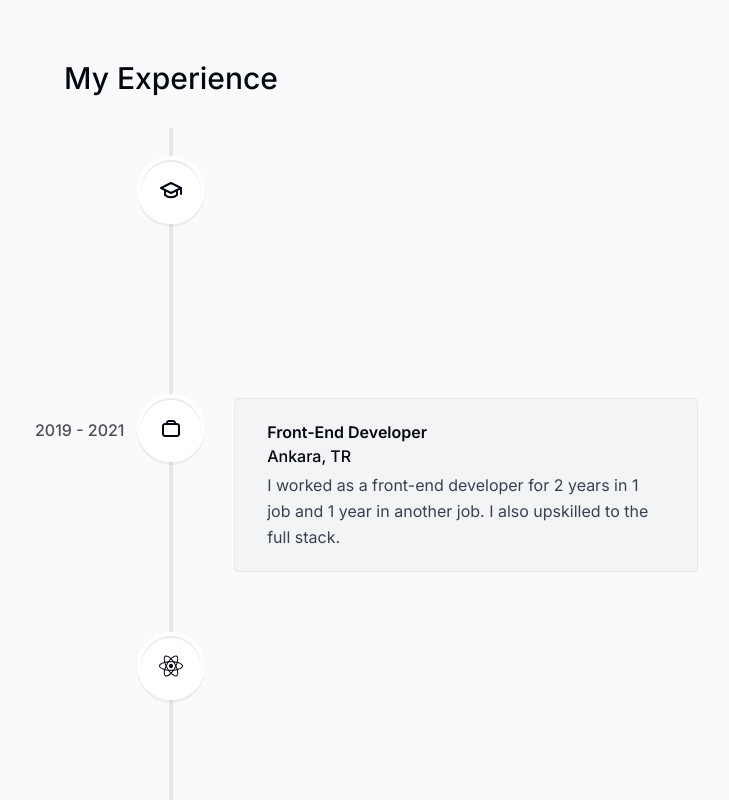
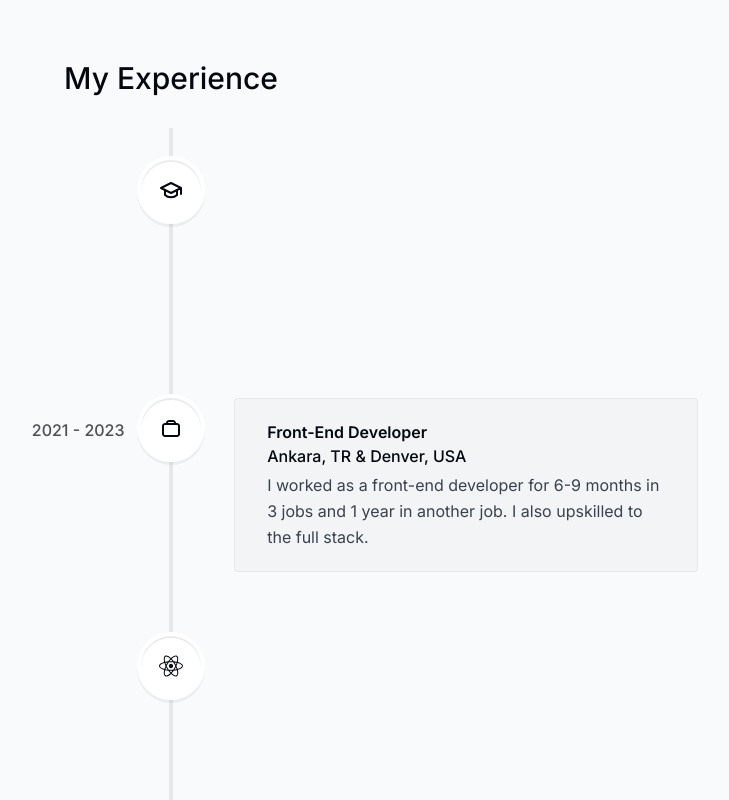
Before and after one commit to bbilginerdem/my-portfolio, a Next.js app: page / in a window 1280 px wide. Shown: the part 2900-3700 px from the top of the page, without its empty margins (469-1198 px from the left). Built offline with nearby package versions, Linux system fonts and the light colour scheme.

Commit message:
data changed and few fixes

```diff
--- a/components/Contact.tsx
+++ b/components/Contact.tsx
@@ -19,8 +19,8 @@ export default function Contact() {
       </p>
 
       <form className="mt-10 flex flex-col">
-        <input className="h-14 px-4 rounded-lg borderBlack" type="email" placeholder="Your email" />
-        <textarea className="h-52 my-3 rounded-lg borderBlack p-4" placeholder="Your message" />
+        <input className="h-14 px-4 rounded-lg borderBlack" type="email" required maxLength={500} placeholder="Your email" />
+        <textarea className="h-52 my-3 rounded-lg borderBlack p-4" required maxLength={500} placeholder="Your message" />
         <button type="submit" className="group flex h-[3rem] w-[8rem] bg-gray-900 text-white rounded-full outline-none transition-all items-center justify-center gap-2 focus:scale-110 hover:scale-110 active:scale-105 hover:bg-gray-950">Submit <FaPaperPlane className="text-sx opacity-80 transition-all group-hover:translate-x-1 group-hover:-translate-y-1 group-active:translate-y-0 group-active:translate-x-1" /></button>{" "}
       </form>
     </motion.section>
--- a/components/Intro.tsx
+++ b/components/Intro.tsx
@@ -8,9 +8,11 @@ import { BsArrowRight, BsLinkedin } from 'react-icons/bs'
 import { HiDownload } from 'react-icons/hi'
 import { FaGithubSquare } from 'react-icons/fa'
 import { useSectionInView } from '@/lib/hooks'
+import { useActiveSectionContext } from '@/context/ActiveSectionContextProvider'
 
 function Intro() {
   const { ref } = useSectionInView("Home", 0.5)
+  const { setActiveSection, setTimeOfLastClick } = useActiveSectionContext()
 
   return (
     <section ref={ref} className="mb-28 max-w-[50rem] text-center sm:mb-0 scroll-mt-[100rem]" id="home">
@@ -35,7 +37,13 @@ function Intro() {
       </motion.h1>
 
       <motion.div className="flex flex-col sm:flex-row items-center justify-center gap-4 px-4 text-lg font-medium" initial={{ opacity: 0, y: 100 }} animate={{ opacity: 1, y: 0 }} transition={{ delay: 0.1 }}>
-        <Link href="#contact" className="group bg-gray-900 text-white px-7 py-3 flex items-center gap-2 rounded-full outline-none focus:scale-110 hover:scale-110 hover:bg-gray-950 active:scale-105 transition">Contact me here <BsArrowRight className="opacity-70 group-hover:translate-x-1 transition" /></Link>
+        <Link href="#contact" className="group bg-gray-900 text-white px-7 py-3 flex items-center gap-2 rounded-full outline-none focus:scale-110 hover:scale-110 hover:bg-gray-950 active:scale-105 transition"
+          onClick={() => {
+            setActiveSection("Contact")
+            setTimeOfLastClick(Date.now())
+          }}>
+          Contact me here <BsArrowRight className="opacity-70 group-hover:translate-x-1 transition" />
+        </Link>
 
         <a className="group bg-white px-7 py-3 flex items-center gap-2 rounded-full outline-none focus:scale-110 hover:scale-110 active:scale-105 transition cursor-pointer borderBlack" href="/Behzat_Bilgin_Erdem_CV___Developer.pdf" download>Download CV <HiDownload className="opacity-60 group-hover:translate-y-1 transition" /></a>
 
--- a/components/Skills.tsx
+++ b/components/Skills.tsx
@@ -29,7 +29,7 @@ export default function Skills() {
       <ul className="flex flex-wrap justify-center gap-2 text-lg text-gray-800">
         {
           skillsData.map((skill, index) => (
-            <motion.li variants={fadeInAnimationVariants} initial="initial" whileInView="animate" viewport={{ once: true }} custom={index} key={index} className="bg-white border border-black/[0.1] rounded-xl px-5 py-3">{skill}</motion.li>
+            <motion.li variants={fadeInAnimationVariants} initial="initial" whileInView="animate" viewport={{ once: true }} custom={index} key={index} className="bg-white borderBlack rounded-xl px-5 py-3">{skill}</motion.li>
           ))
         }
       </ul>
--- a/lib/data.ts
+++ b/lib/data.ts
@@ -44,19 +44,19 @@ export const experiencesData = [
   },
   {
     title: "Front-End Developer",
-    location: "Ankara, TR",
+    location: "Ankara, TR & Denver, USA",
     description:
-      "I worked as a front-end developer for 2 years in 1 job and 1 year in another job. I also upskilled to the full stack.",
+      "I worked as a front-end developer for 6-9 months in 3 jobs and 1 year in another job. I also upskilled to the full stack.",
     icon: React.createElement(CgWorkAlt),
-    date: "2019 - 2021",
+    date: "2021 - 2023",
   },
   {
-    title: "Full-Stack Developer",
-    location: "Houston, TX",
+    title: "Freelance",
+    location: "",
     description:
-      "I'm now a full-stack developer working as a freelancer. My stack includes React, Next.js, TypeScript, Tailwind, Prisma and MongoDB. I'm open to full-time opportunities.",
+      "I'm now a frontend and mobile developer working as a freelancer. My stack includes React, Next.js, TypeScript, Tailwind, Prisma and MongoDB. I'm open to full-time opportunities.",
     icon: React.createElement(FaReact),
-    date: "2021 - present",
+    date: "2023 - present",
   },
 ] as const;
 
```
